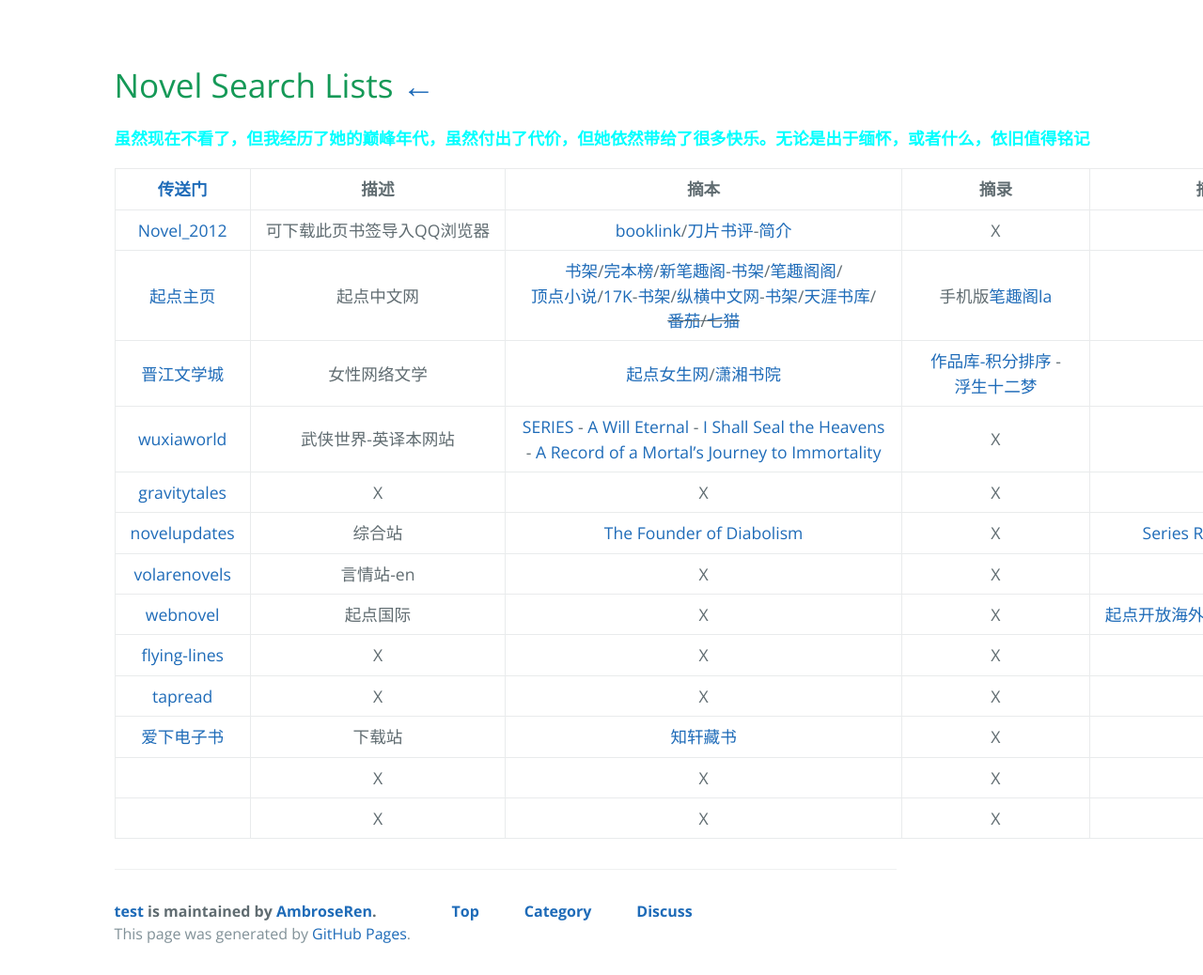
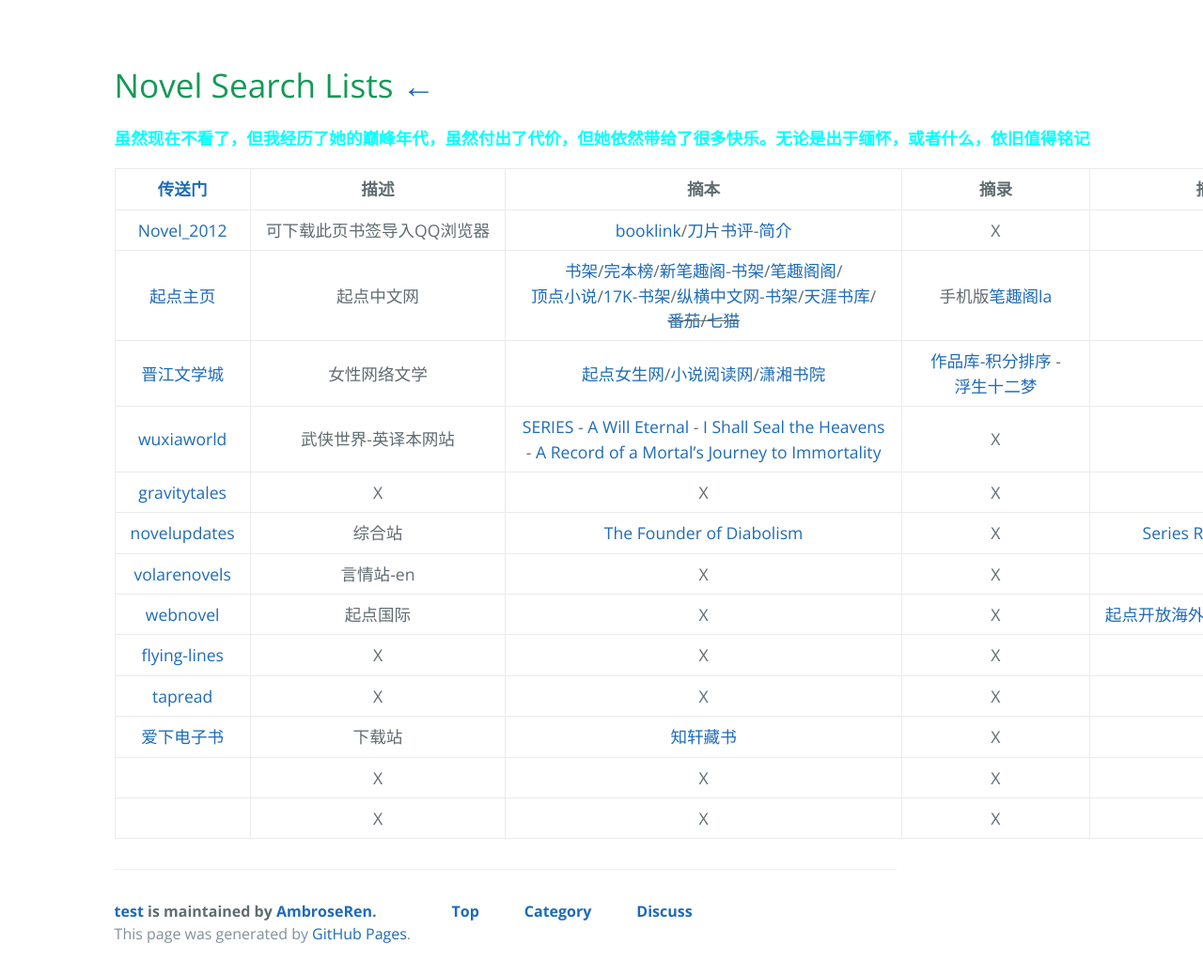
Before and after one commit to AmbroseRen/test, a Jekyll site: the page built from Library/Novel.md, in a window 1280 px wide. Shown: the whole page at 94% size. Built offline with Jekyll 4.4.1, drawn with Linux system fonts in a browser that asks for light colours; our own code applies the rules of GitHub Pages for plain Markdown files; the repository's description, which GitHub fills in, is left out.

Commit message:
Update Novel.md

```diff
--- a/Library/Novel.md
+++ b/Library/Novel.md
@@ -10,7 +10,7 @@
 |:---:|:---:|:---:|:---:|:---:|
 | [Novel_2012](Novel/Q_bookmarks_2021_5_22.html) | 可下载此页书签导入QQ浏览器 | [booklink](https://booklink.me/)/[刀片书评](http://www.daopianxiaoshuo.com/#/recom)-[简介](https://w2solo.com/topics/2972) | X | X |
 | [起点主页](https://www.qidian.com/search) | 起点中文网 | [书架](https://my.qidian.com/bookcase/)/[完本榜](https://www.qidian.com/finish/)/[新笔趣阁](https://www.xbiquge.la/xiaoshuodaquan/)-[书架](https://www.xbiquge.la/modules/article/bookcase.php)/[笔趣阁阁](https://www.biqugg.com/)/[顶点小说](https://www.booktxt.net/xiaoshuodaquan/)/[17K](https://search.17k.com/search.xhtml?c.q=)-[书架](https://user.17k.com/www/bookshelf/)/[纵横中文网](http://book.zongheng.com/store.html)-[书架](http://home.zongheng.com/bookshelf)/[天涯书库](https://www.tianyabook.com/)/~~[番茄](https://fanqienovel.com/)/[七猫](https://www.qimao.com/)~~ | 手机版[笔趣阁la](http://www.biquge.la/) | X |
-| [晋江文学城](http://www.jjwxc.net/) | 女性网络文学 | [起点女生网](https://www.qdmm.com/)/[潇湘书院](https://www.xxsy.net/) | [作品库-积分排序](http://www.jjwxc.net/bookbase_slave.php?orderstr=2) - [浮生十二梦](http://www.jjwxc.net/onebook.php?novelid=1267798) | X |
+| [晋江文学城](http://www.jjwxc.net/) | 女性网络文学 | [起点女生网](https://www.qdmm.com/)/[小说阅读网](https://www.readnovel.com/)/[潇湘书院](https://www.xxsy.net/) | [作品库-积分排序](http://www.jjwxc.net/bookbase_slave.php?orderstr=2) - [浮生十二梦](http://www.jjwxc.net/onebook.php?novelid=1267798) | X |
 | [wuxiaworld](https://www.wuxiaworld.com/) | 武侠世界-英译本网站 | [SERIES](https://www.wuxiaworld.com/novels) - [A Will Eternal](https://www.wuxiaworld.com/novel/a-will-eternal) - [I Shall Seal the Heavens](https://www.wuxiaworld.com/novel/i-shall-seal-the-heavens) - [A Record of a Mortal’s Journey to Immortality](https://www.wuxiaworld.com/novel/rmji) | X | X |
 | [gravitytales](https://www.gravitytales.cc/) | X | X | X | X |
 | [novelupdates](https://www.novelupdates.com/) | 综合站 | [The Founder of Diabolism](https://www.novelupdates.com/series/the-founder-of-diabolism/) | X | [Series Ranking-CN](https://www.novelupdates.com/series-ranking/?rank=popmonth&org=495&rl=100) |
```
